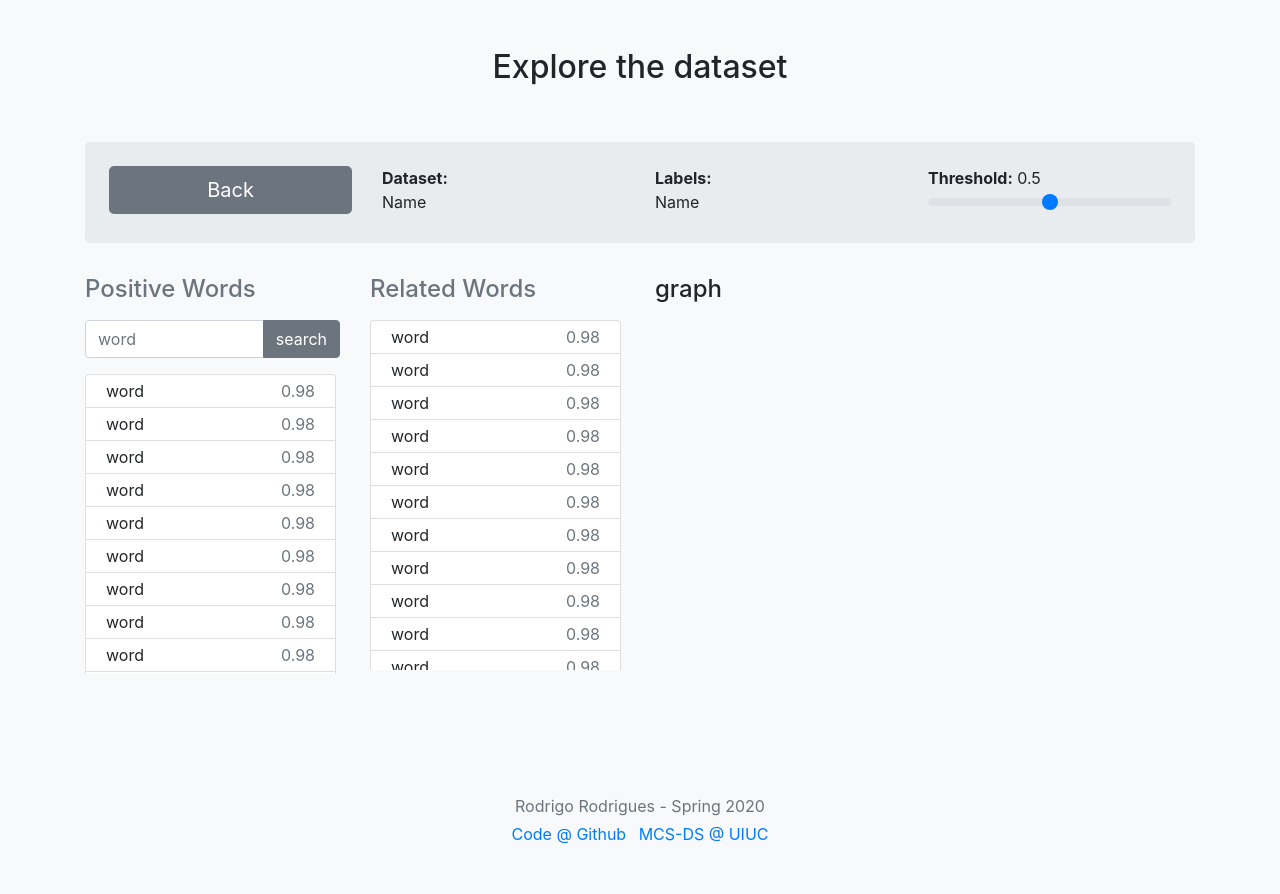
After one commit to rodrigoasrodrigues/CS598-T7, a Flask app: page /explore in a window 1280 px wide. The commit adds this page. Run offline with Flask 2, Linux system fonts and the light colour scheme; some libraries are stand-ins or nearby versions.

Commit message:
Base for explore page

```diff
--- a/app/__init__.py
+++ b/app/__init__.py
@@ -3,3 +3,5 @@ from flask import Flask
 app = Flask(__name__)
 
 from app.controllers import default
+from app.controllers import add_dataset
+from app.controllers import explore
--- a/app/controllers/default.py
+++ b/app/controllers/default.py
@@ -5,7 +5,3 @@ from app import app
 @app.route('/')
 def index():
     return render_template('default.html')
-
-@app.route('/add_dataset')
-def add_dataset():
-    return render_template('add_dataset.html')
--- /dev/null
+++ b/app/controllers/explore.py
@@ -0,0 +1,7 @@
+from flask import render_template
+from app import app
+
+
+@app.route('/explore')
+def explore():
+    return render_template('explore.html')
--- /dev/null
+++ b/app/static/style.css
@@ -0,0 +1,8 @@
+div.list-overflow {
+  max-height: 300px;
+  overflow-y: auto;
+  overflow-x: hidden;
+}
+div.list-overflow.related-words {
+  max-height: 350px;
+}
--- /dev/null
+++ b/app/static/style.less
@@ -0,0 +1,9 @@
+div.list-overflow {
+    max-height: 300px;
+    overflow-y: auto;
+    overflow-x: hidden;
+
+    &.related-words{
+        max-height: 350px;
+    }
+}
--- /dev/null
+++ b/app/templates/explore.html
@@ -0,0 +1,77 @@
+<!doctype html>
+<html lang="en">
+
+{% include 'head.html' %}
+
+<body class="bg-light">
+    <div class="container">
+        <div class="py-5 text-center">
+            <h2>Explore the dataset</h2>
+        </div>
+        <div class="jumbotron p-4">
+            <div class="row">
+                <div class="col-md-3"><a href="/" class="btn btn-lg btn-secondary btn-block" role="button">Back </a>
+                </div>
+                <div class="col-md-3"><strong>Dataset:</strong><br />Name</div>
+                <div class="col-md-3"><strong>Labels:</strong><br /> Name</div>
+                <div class="col-md-3"><strong>Threshold:</strong> 0.5<br />
+                    <input type="range" class="custom-range" id="customRange1">
+                </div>
+            </div>
+        </div>
+        <div class="row">
+            <div class="col-md-3 mb-4">
+                <h4 class="d-flex justify-content-between align-items-center mb-3">
+                    <span class="text-muted">Positive Words</span>
+                </h4>
+                <form class="mb-3">
+                    <div class="input-group">
+                        <input type="text" class="form-control" placeholder="word">
+                        <div class="input-group-append">
+                            <button type="submit" class="btn btn-secondary">search</button>
+                        </div>
+                    </div>
+                </form>
+                <div class='list-overflow'>
+                    <ul class="list-group mb-1 mr-1">
+                        {% for dataset in range(50) %}
+                        <li class="list-group-item d-flex justify-content-between lh-condensed pt-1 pb-1">
+                            <div>
+                                <span class="my-0">word</span>
+                            </div>
+                            <span class="text-muted">0.98</span>
+                        </li>
+                        {% endfor %}
+                    </ul>
+                </div>
+
+            </div>
+            <div class="col-md-3 mb-4">
+                <h4 class="d-flex justify-content-between align-items-center mb-3">
+                    <span class="text-muted">Related Words</span>
+                </h4>
+
+                <div class='list-overflow related-words'>
+                    <ul class="list-group mb-1 mr-1">
+                        {% for dataset in range(50) %}
+                        <li class="list-group-item d-flex justify-content-between lh-condensed pt-1 pb-1">
+                            <div>
+                                <span class="my-0">word</span>
+                            </div>
+                            <span class="text-muted">0.98</span>
+                        </li>
+                        {% endfor %}
+                    </ul>
+                </div>
+
+            </div>
+            <div class="col-md-6">
+                <h4 class="mb-3">graph</h4>
+
+            </div>
+        </div>
+        {% include 'footer.html' %}
+    </div>
+</body>
+
+</html>
--- /dev/null
+++ b/app/templates/head.html
@@ -0,0 +1,12 @@
+<head>
+    <meta charset="utf-8">
+    <meta name="viewport" content="width=device-width, initial-scale=1, shrink-to-fit=no">
+    <meta name="description" content="">
+    <meta name="author" content="">
+    <!-- <link rel="icon" href="favicon.ico"> -->
+
+    <title>Checkout example for Bootstrap</title>
+    <link href="https://stackpath.bootstrapcdn.com/bootstrap/4.4.1/css/bootstrap.min.css" rel="stylesheet"
+        integrity="sha384-Vkoo8x4CGsO3+Hhxv8T/Q5PaXtkKtu6ug5TOeNV6gBiFeWPGFN9MuhOf23Q9Ifjh" crossorigin="anonymous">
+    <link rel="stylesheet" href="{{ url_for('static',filename='style.css')}}">
+</head>
```
Also changed, not shown: app/controllers/add_dataset.py (added, +7 -0 lines), app/templates/add_dataset.html (+1 -12 lines), app/templates/default.html (+2 -13 lines).
